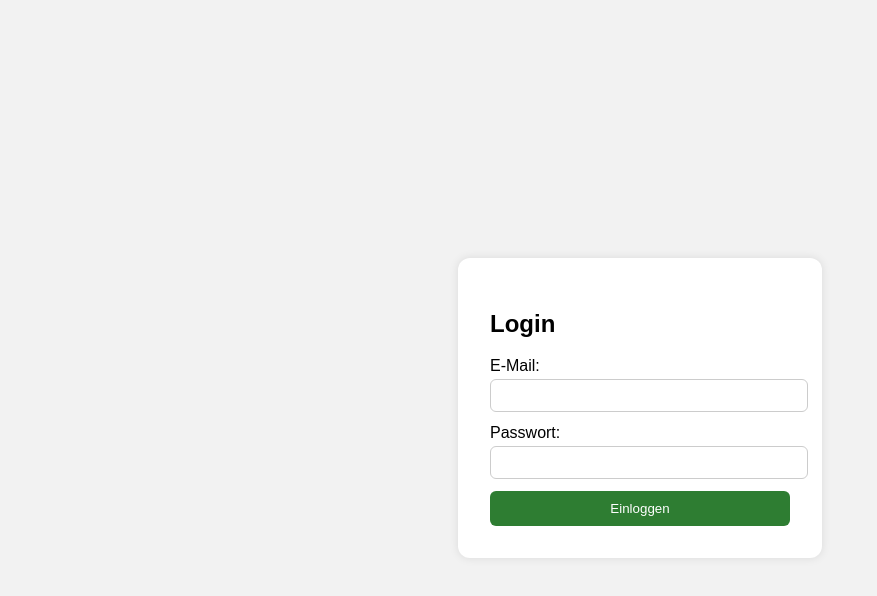
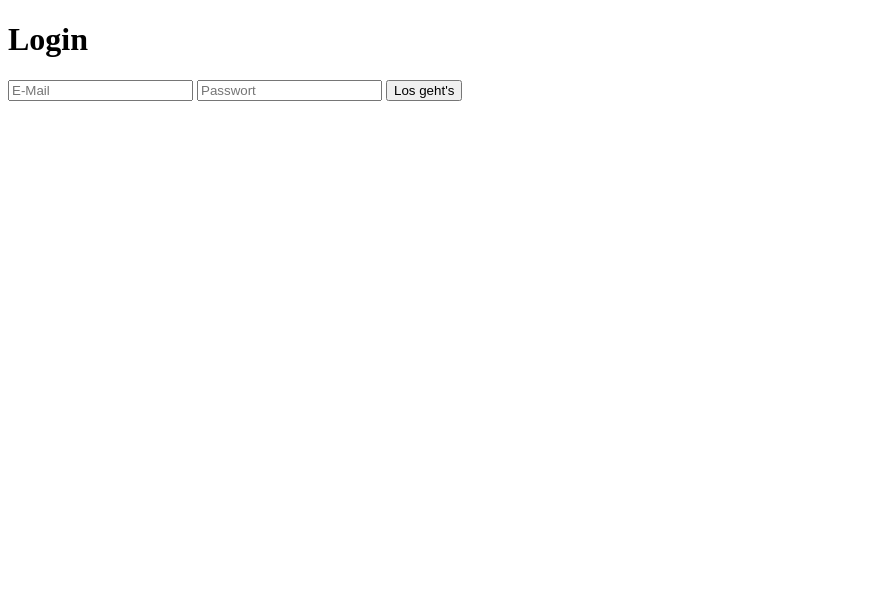
Before and after one commit to elias-y/eins-website, a plain HTML site: page index.html in a window 1280 px wide. Shown: the whole page, without its empty margins (0-877 px from the left). Drawn offline with Linux system fonts and the light colour scheme.

Commit message:
Update index.html

```diff
--- a/index.html
+++ b/index.html
@@ -2,24 +2,15 @@
 <html lang="de">
 <head>
   <meta charset="UTF-8" />
-  <meta name="viewport" content="width=device-width, initial-scale=1.0" />
   <title>Login</title>
-  <link rel="stylesheet" href="style.css" />
+  <script src="login.js" defer></script>
 </head>
 <body>
-  <div class="login-container">
-    <h2>Login</h2>
-    <form onsubmit="handleLogin(event)">
-      <label for="email">E-Mail:</label>
-      <input type="email" id="email" name="email" required />
-
-      <label for="password">Passwort:</label>
-      <input type="password" id="password" name="password" required />
-
-      <button type="submit">Einloggen</button>
-    </form>
-  </div>
-
-  <script src="script.js"></script>
+  <h1>Login</h1>
+  <form id="loginForm">
+    <input type="email" id="email" placeholder="E-Mail" required />
+    <input type="password" id="password" placeholder="Passwort" required />
+    <button type="submit">Los geht's</button>
+  </form>
 </body>
 </html>
```
